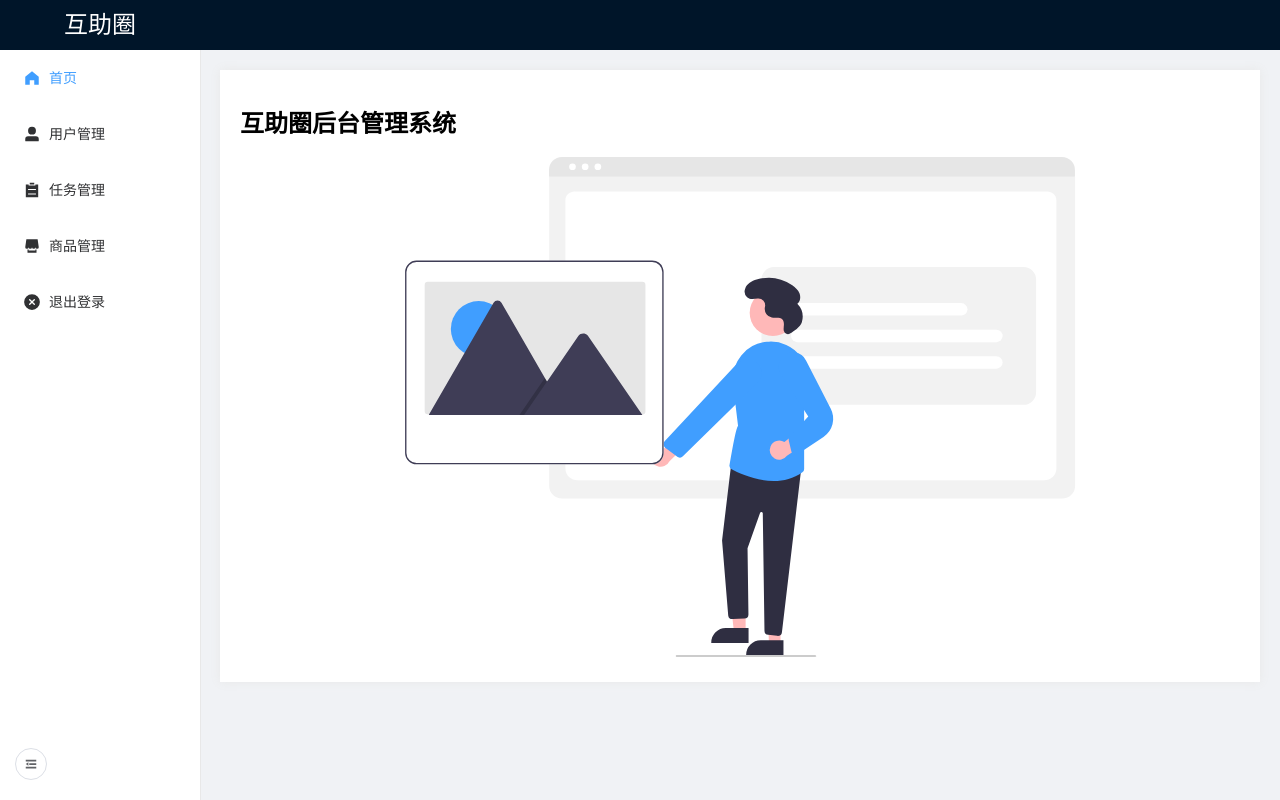
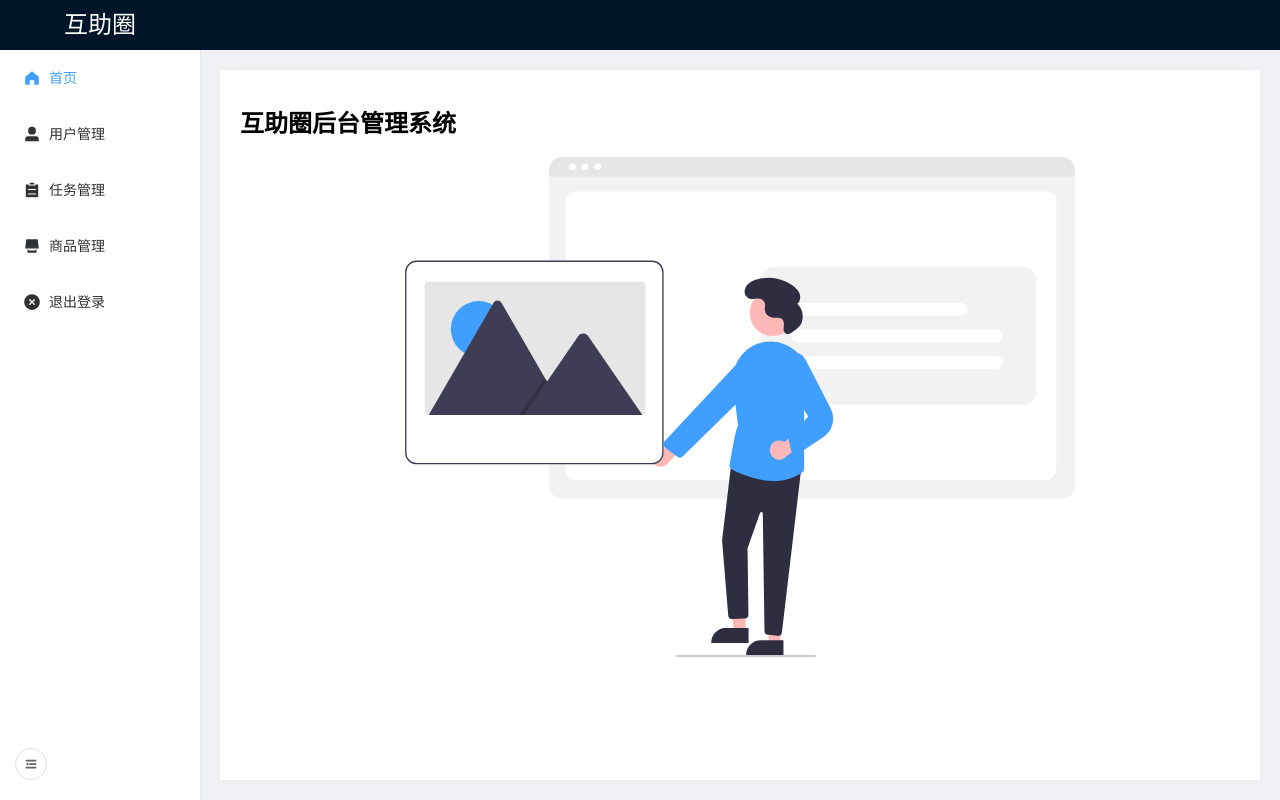
Before and after one commit to LBVIIC/mutual-aid-zone-admin, a Vue app: page /#/ in a window 1280 px wide. Built offline with nearby package versions, Linux system fonts and the light colour scheme; sample sign-in values are in the browser's storage.

Commit message:
feat: 优化主页面高度

```diff
--- a/src/views/HomeView.vue
+++ b/src/views/HomeView.vue
@@ -27,5 +27,6 @@ const handleCollapse = (isCollapse: boolean) => {
   background-color: #fff;
   box-shadow: 0 0 10px #e8e8e8;
   transition: margin 0.3s linear;
+  height: calc(100vh - 90px);
 }
 </style>
```
